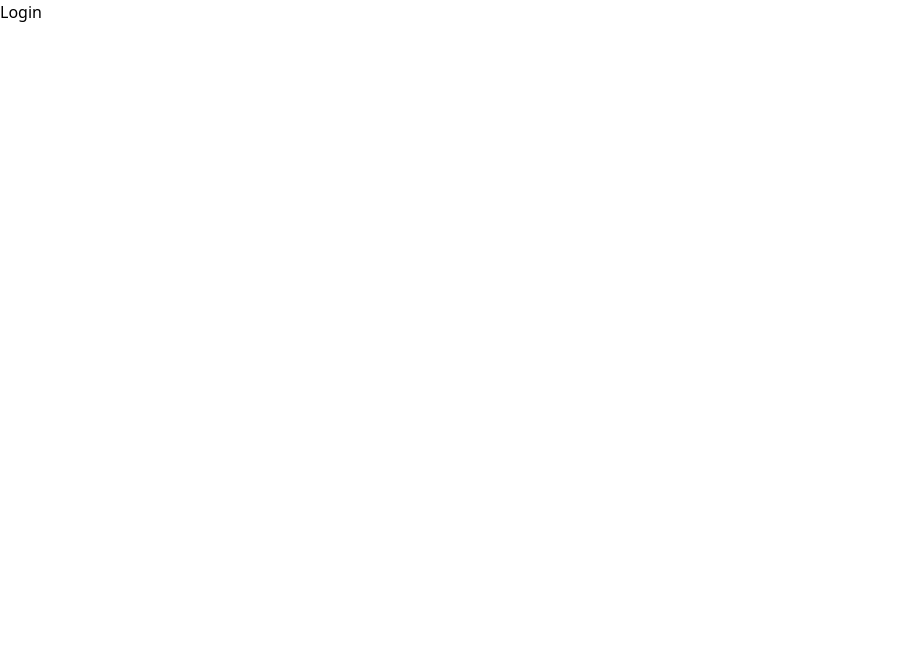
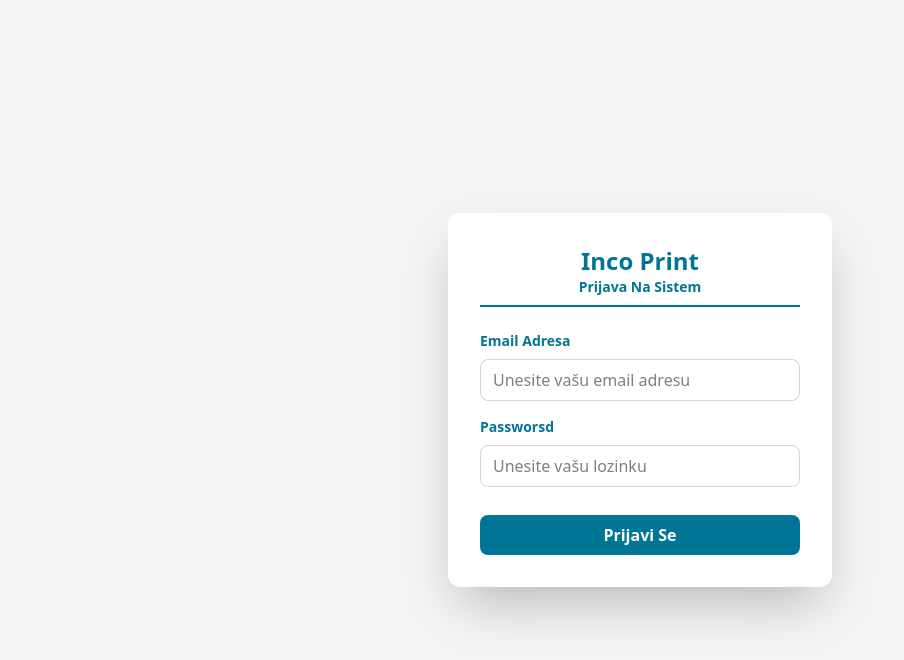
Before and after one commit to SlobodanSkaric/front81, a React (Vite) app: page /login in a window 1280 px wide. Shown: the top 660 px of the page, without its empty margins (0-904 px from the left). Built offline with nearby package versions, Linux system fonts and the light colour scheme.

Commit message:
Implement login pages

```diff
--- a/package.json
+++ b/package.json
@@ -13,7 +13,7 @@
     "@tailwindcss/vite": "^4.1.17",
     "react": "^19.2.0",
     "react-dom": "^19.2.0",
-    "react-router-dom": "^7.9.6",
+    "react-router-dom": "^7.10.1",
     "tailwindcss": "^4.1.17"
   },
   "devDependencies": {
--- a/src/Components/HomePage.tsx
+++ b/src/Components/HomePage.tsx
@@ -1,3 +1,4 @@
+import { Link } from "react-router-dom";
 
 export default function HomePage() {
   return (
@@ -5,9 +6,9 @@
     <div className="grid grid-cols-12 min-h-screen gap-2">
       <div className="col-span-2  bg-gray-300 text-cyan-700 p-4 flex flex-col justify-start gap-1">
         <h2 className="text-2xl font-bold mb-4 border-cyan-700 border-b-2">Inco Print</h2>
-        <div className='hover:cursor-pointer hover:bg-neutral-200 font-sans hover:rounded-xl pl-3 boreder border  transition-all duration-200'><a href="/info">Info</a></div>
-        <div className='hover:cursor-pointer hover:bg-neutral-200 font-sans hover:rounded-xl pl-3 boreder border  transition-all duration-200'><a href="/list">Lista Poslova</a></div>
-        <div className='hover:cursor-pointer hover:bg-neutral-200 font-sans hover:rounded-xl pl-3 boreder border  transition-all duration-200'><a href="/login">Prijava Na Sistem</a></div>
+        <Link  className='hover:cursor-pointer hover:bg-neutral-200 font-sans hover:rounded-xl pl-3 boreder border  transition-all duration-200' to="/info">Info</Link>
+        <Link  className='hover:cursor-pointer hover:bg-neutral-200 font-sans hover:rounded-xl pl-3 boreder border  transition-all duration-200' to="/joblist">Lista Poslova</Link>
+        <Link  className='hover:cursor-pointer hover:bg-neutral-200 font-sans hover:rounded-xl pl-3 boreder border  transition-all duration-200' to="/login">Prijavi Se</Link>
       </div>
       <div className="col-span-10 grid grid-rows-2 gap-4">
         <div className="bg-gray-100 text-black p-4 flex items-center justify-center">
--- a/src/Components/Login.tsx
+++ b/src/Components/Login.tsx
@@ -1,7 +1,80 @@
-import React from 'react'
+import React, { useCallback, useState, type ChangeEvent, type FormEvent } from "react";
 
-export default function Login() {
+interface LoginProps {
+    email?: string;
+    password?: string;
+}
+
+const LoginForm: React.FC<LoginProps> = () => {
+  const [email, setEmail] = useState<string>('');
+  const [password, setPassword] = useState<string>('');
+  const [error, setError] = useState<string | null>(null);
+  const [loading, setLoading] = useState<boolean>(false);
+
+
+  const handleSubmit = (e: FormEvent) => {
+      e.preventDefault();
+      setError(null);
+      setLoading(true);
+    };
+
+  const handleInputChange = useCallback((e: ChangeEvent<HTMLInputElement>, setter: React.Dispatch<React.SetStateAction<string>>) =>{
+    setter(e.target.value);
+  }, []);
+
+
   return (
-    <div>Login</div>
+   <>
+    <div className='flex flex-col items-center justify-center bg-gray-100 min-h-screen p-7'>
+        <div className='w-full max-w-sm p-8 bg-white rounded-xl shadow-2xl'>
+            <h2 className='text-2xl font-bold mb-6 text-center text-cyan-700  border-b-cyan-700 border-b-2 pb-2'>Inco Print <br /> <p className="text-sm">Prijava Na Sistem</p></h2>
+
+            {error && (
+              <div className="bg-red-100 border-l-4 border-red-700 text-red-700 p-4 mb-6">
+                <p className="font-bold">Greska</p>
+                <p>{error}</p>
+              </div>
+            )}
+
+        <form onSubmit={handleSubmit}>
+          <div className="mb-4 ">
+            <label className="block text-cyan-700 text-sm font-semibold mb-2" htmlFor="email">Email Adresa</label>
+            <input
+              id="email"
+              type="email"
+              placeholder="Unesite vašu email adresu"
+              className="w-full px-3 py-2 border border-gray-300 rounded-lg focus:outline-none focus:ring-2 focus:ring-cyan-700 focus:text-center"
+              value={email}
+              onChange={(e) => handleInputChange(e, setEmail)}
+              required
+              disabled={loading}
+            />
+          </div>
+          <div className="mb-7">
+            <label className="block text-cyan-700 text-sm font-semibold mb-2" htmlFor="password">Passworsd</label>
+            <input
+              id="password"
+              type="password"
+              placeholder="Unesite vašu lozinku"
+              className="w-full px-3 py-2 border border-gray-300 rounded-lg focus:outline-none focus:ring-2 focus:ring-cyan-700"
+              value={password}
+              onChange={(e) => handleInputChange(e, setPassword)}
+              required
+              disabled={loading}
+            />
+          </div>
+          <button
+            type="submit"
+            className={`w-full bg-cyan-700 text-white font-semibold py-2 px-4 rounded-lg hover:bg-cyan-800 transition-colors duration-200 ${loading ? 'opacity-50 cursor-not-allowed' : ''}`}
+            disabled={loading}
+          >
+            {loading ? "Učitavanje..." : "Prijavi Se"}
+          </button>
+        </form>
+        </div>
+    </div>
+   </>
   )
 }
+
+export default LoginForm;
```
Also changed, not shown: 1 other file (tests, documents, lock files or other folders).
